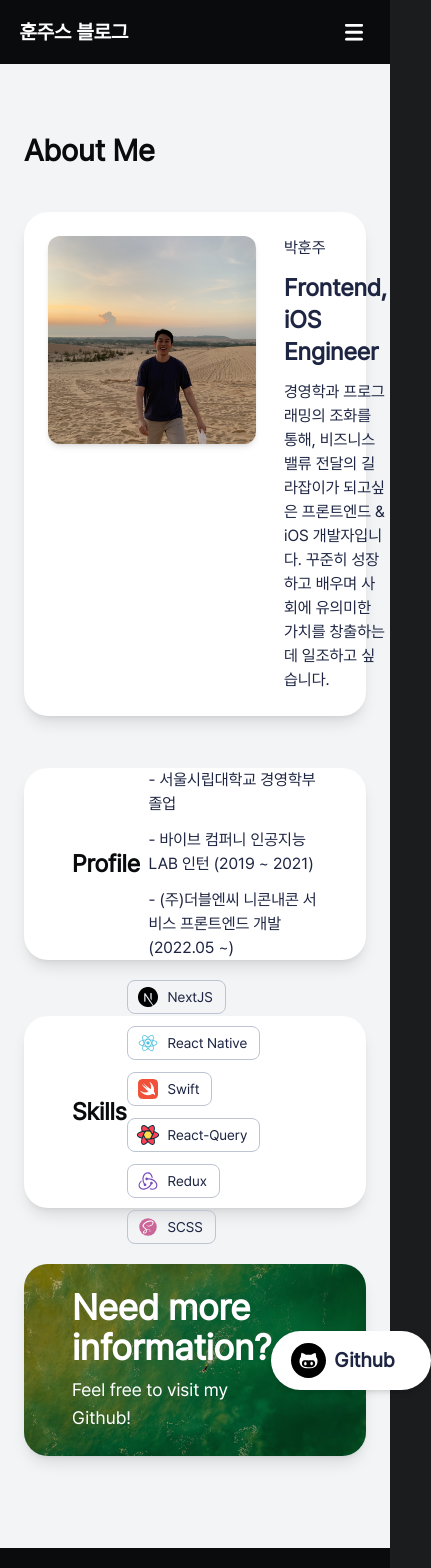
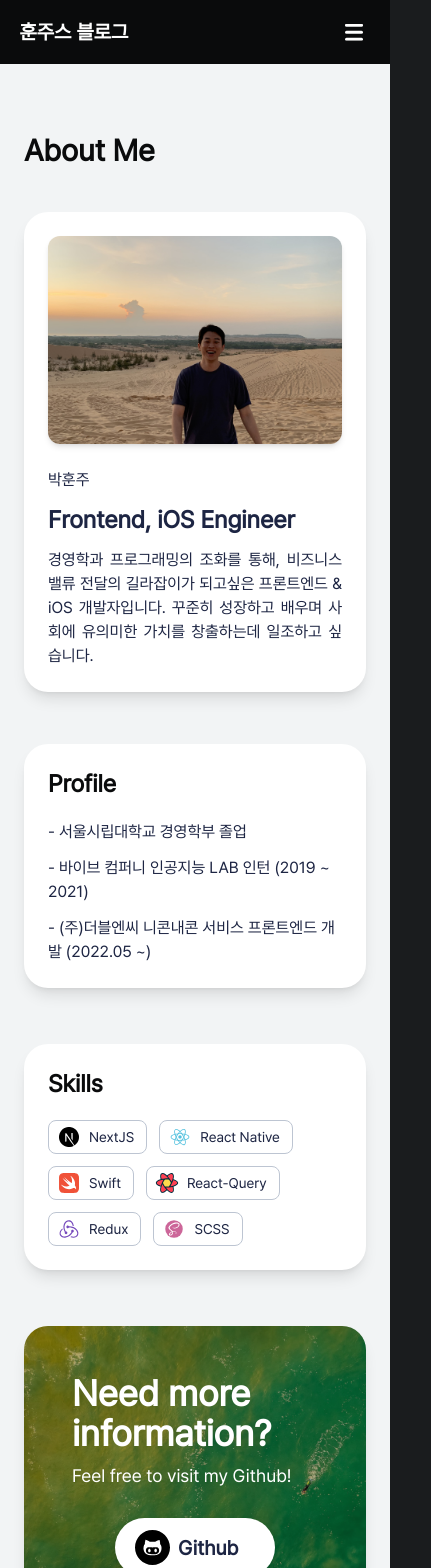
Before and after one commit to hoonjoo-park/Hoon-Juice, a Next.js app: page /about in a window 390 px wide. Shown: the top 1568 px of the page, 431 px wide, since content can reach past the window. Built offline with nearby package versions, Linux system fonts and the light colour scheme.

Commit message:
About Page 반응형 UI 구현

```diff
--- a/src/pages/about/index.tsx
+++ b/src/pages/about/index.tsx
@@ -18,19 +18,19 @@ const About = () => {
   return (
     <div
       className={
-        'flex flex-col justify-center desktop:max-w-[980px] mobile:w-screen mobile:px-6 mb-16 desktop:m-auto'
+        'flex flex-col justify-center desktop:max-w-[980px] mobile:w-screen mobile:px-6 mb-16 desktop:m-auto desktop:pb-14 mobile:pb-0'
       }
     >
       <h1 className={'mt-12 py-5 text-black text-3xl font-bold'}> About Me</h1>
 
       <div
         className={
-          'flex justify-between p-6 rounded-3xl bg-white shadow-lg my-6'
+          'flex desktop:flex-row mobile:flex-col justify-between p-6 rounded-3xl bg-white shadow-lg my-6'
         }
       >
         <Image
           className={
-            'w-52 h-52 rounded-xl shadow-md aspect-square object-cover mr-7'
+            'desktop:w-52 mobile:w-full h-52 rounded-xl shadow-md aspect-square object-cover mr-7 desktop:mb-0 mobile:mb-6'
           }
           src={'/images/profile-vietnam.jpg'}
           alt="profile-image"
@@ -43,7 +43,7 @@ const About = () => {
           <h3 className={'text-navy text-2xl font-bold mb-3'}>
             Frontend, iOS Engineer
           </h3>
-          <p className={'text-navy'}>
+          <p className={'text-navy mobile:text-justify'}>
             경영학과 프로그래밍의 조화를 통해, 비즈니스 밸류 전달의 길라잡이가
             되고싶은 프론트엔드 & iOS 개발자입니다. 꾸준히 성장하고 배우며
             사회에 유의미한 가치를 창출하는데 일조하고 싶습니다.
@@ -53,10 +53,12 @@ const About = () => {
 
       <div
         className={
-          'h-48 flex items-center p-12 rounded-3xl bg-white shadow-lg my-7'
+          'flex desktop:flex-row mobile:p-6 mobile:flex-col desktop:items-center desktop:p-12 rounded-3xl bg-white shadow-lg my-7'
         }
       >
-        <h3 className={'w-44 text-black text-2xl font-extrabold'}>Profile</h3>
+        <h3 className={'w-44 mobile:mb-5 text-black text-2xl font-extrabold'}>
+          Profile
+        </h3>
 
         <div>
           <p className={'text-navy text-base font-medium mb-3'}>
@@ -73,10 +75,12 @@ const About = () => {
 
       <div
         className={
-          'h-48 flex items-center p-12 rounded-3xl bg-white shadow-lg my-7'
+          'flex desktop:flex-row mobile:p-6 mobile:flex-col desktop:items-center desktop:p-12 rounded-3xl bg-white shadow-lg my-7'
         }
       >
-        <h3 className={'w-44 text-black text-2xl font-extrabold'}>Skills</h3>
+        <h3 className={'w-44 mobile:mb-5 text-black text-2xl font-extrabold'}>
+          Skills
+        </h3>
 
         <div className={'flex flex-wrap gap-3'}>
           <Badge title="NextJS" image="/images/nextjs.svg" />
@@ -90,13 +94,13 @@ const About = () => {
 
       <div
         className={
-          'h-48 relative flex items-center justify-between p-12 rounded-3xl shadow-lg my-7 bg-no-repeat bg-cover'
+          'relative flex desktop:flex-row mobile:flex-col items-center justify-between p-12 rounded-3xl shadow-lg my-7 bg-no-repeat bg-cover'
         }
         style={{ backgroundImage: 'url(/images/green.png)' }}
       >
         <div
           className={
-            'absolute w-full h-full bg-black left-0 rounded-3xl opacity-25'
+            'absolute w-full h-full bg-black top-0 left-0 rounded-3xl opacity-25'
           }
         />
 
@@ -104,7 +108,9 @@ const About = () => {
           <h3 className={'text-white text-4xl font-extrabold mb-2'}>
             Need more information?
           </h3>
-          <p className={'text-lg font-medium'}>Feel free to visit my Github!</p>
+          <p className={'text-lg font-medium mobile:mb-7 desktop:mb-0'}>
+            Feel free to visit my Github!
+          </p>
         </div>
 
         <div className={'flex basis-1/4 justify-center z-10'}>
```
